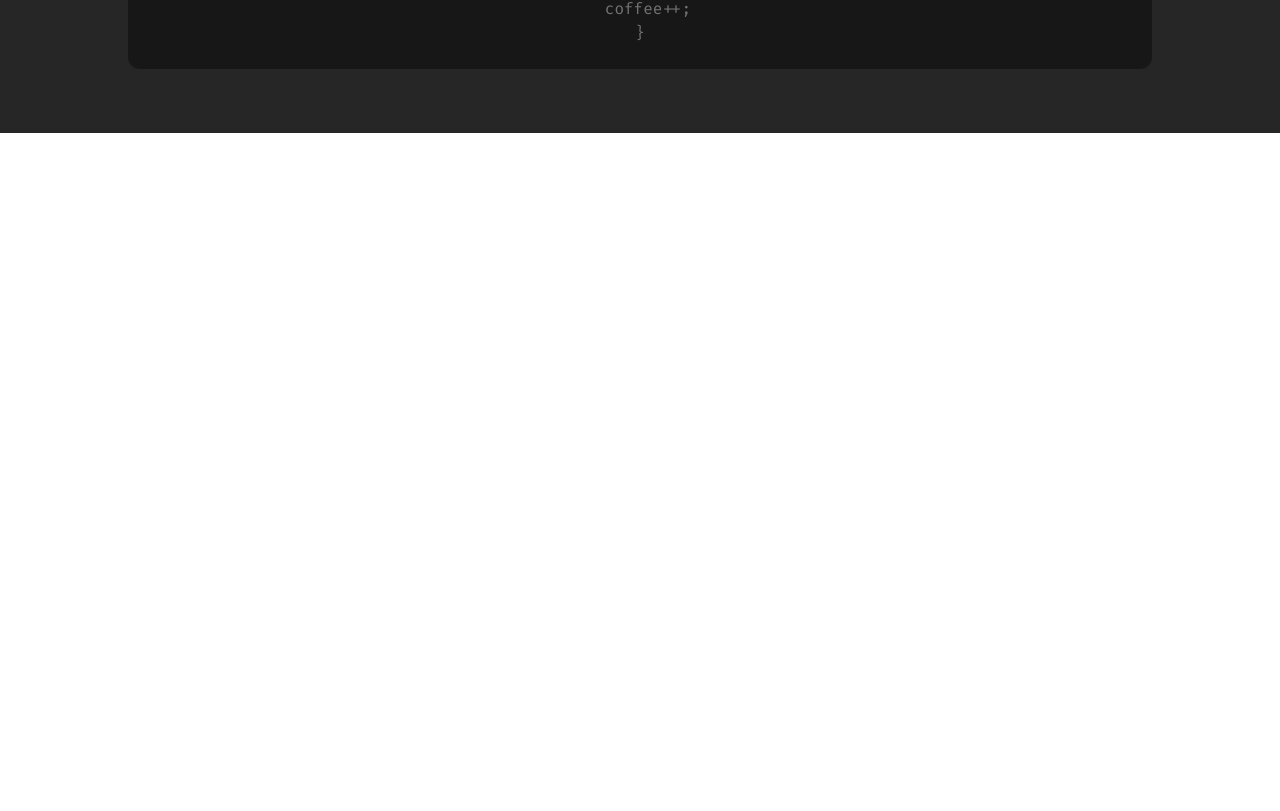
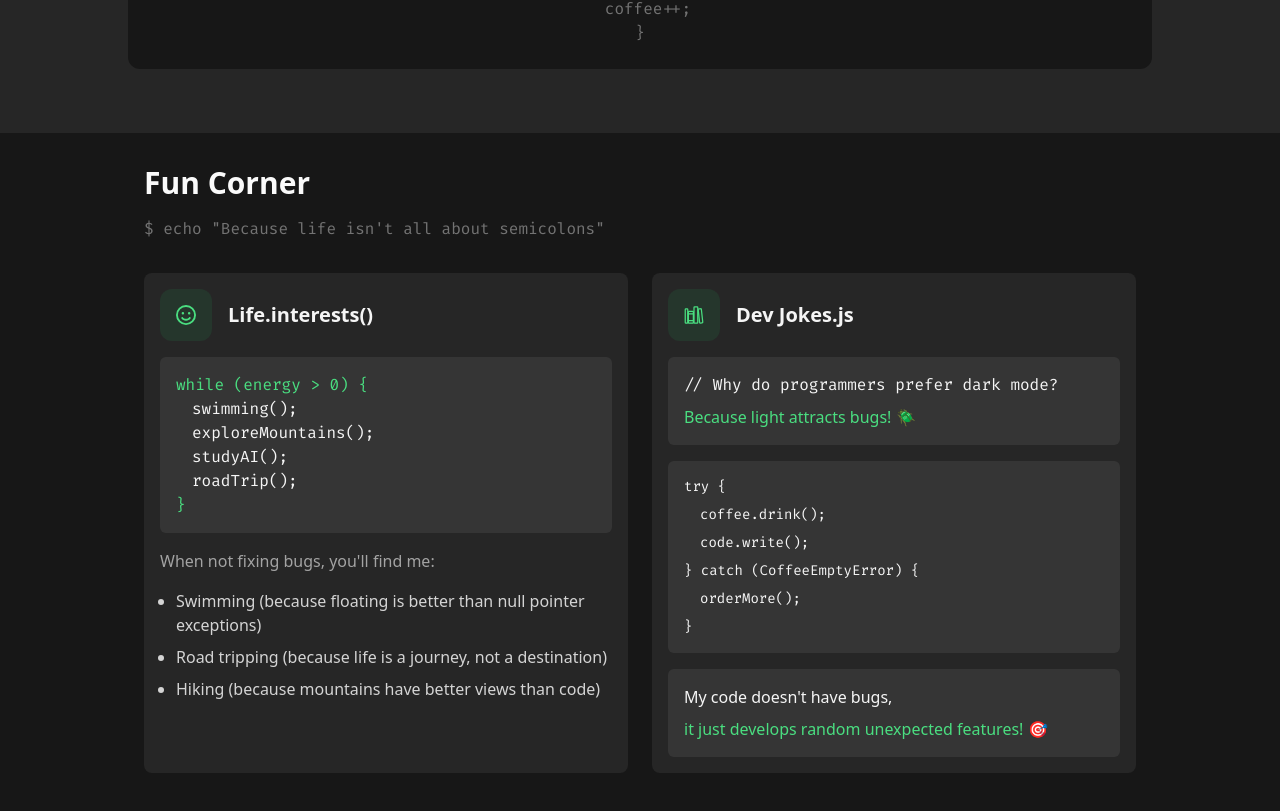
Before and after one commit to yasharya2901/my_portfolio_website, a Next.js app: page / in a window 1280 px wide. Shown: the part 4057-4868 px from the top of the page. Before the commit the page ends 4190 px from the top, so only its background shows below. Built offline with nearby package versions, Linux system fonts and the light colour scheme.

Commit message:
Fun Corner Completed

```diff
--- /dev/null
+++ b/src/app/components/FunCorner/FunCorner.tsx
@@ -0,0 +1,66 @@
+import React from 'react'
+import { FaRegFaceSmile } from 'react-icons/fa6'
+import { IoLibraryOutline } from 'react-icons/io5'
+
+function FunCorner() {
+  return (
+    <div className={`bg-[#171717] font-sans pb-16`}>
+        <div id="fun-corner-heading" className={`max-w-5xl mx-auto py-8 px-4`}>
+            <div className='text-3xl font-bold text-neutral-50 mb-4'>Fun Corner</div>
+            <div className='font-fira text-neutral-500'>{`$ echo "Because life isn't all about semicolons"`}</div>
+        </div>
+        <div className='grid md:grid-cols-2 gap-4 md:gap-6 justify-center md:max-w-5xl mx-auto px-4'>
+            <div className='bg-neutral-800 p-4 flex flex-col gap-4 rounded-lg hover:scale-[1.01] hover:transform transition-all'>
+                <div className='flex flex-row items-center gap-4'>
+                    <div className='text-green-400 text-xl bg-[#25362c] p-4 rounded-xl font-sans'><FaRegFaceSmile /></div>
+                    <div className='text-xl font-semibold text-neutral-100'>{`Life.interests()`}</div>
+                </div>
+                <div className='font-fira text-neutral-100 rounded-md bg-neutral-700/60 p-4'>
+                    <div className='text-green-400'>{`while (energy > 0) {`}</div>
+                    <div className='ml-4'>{`swimming();`}</div>
+                    <div className='ml-4'>{`exploreMountains();`}</div>
+                    <div className='ml-4'>{`studyAI();`}</div>
+                    <div className='ml-4'>{`roadTrip();`}</div>
+                    <div className='text-green-400'>{`}`}</div>
+                </div>
+                <div className='text-neutral-400'>
+                    {`When not fixing bugs, you'll find me:`}
+                </div>
+                <div>
+                    <ul className='list-disc ml-4 flex flex-col gap-2 text-base text-neutral-300'>
+                        <li>{`Swimming (because floating is better than null pointer exceptions)`}</li>
+                        <li>{`Road tripping (because life is a journey, not a destination)`}</li>
+                        <li>{`Hiking (because mountains have better views than code)`}</li>
+                    </ul>
+                </div>
+            </div>
+
+            <div className='bg-neutral-800 p-4 flex flex-col gap-4 rounded-lg hover:scale-[1.01] hover:transform transition-all'>
+                <div className='flex flex-row items-center gap-4'>
+                    <div className='text-green-400 text-xl bg-[#25362c] p-4 rounded-xl font-sans'><IoLibraryOutline /></div>
+                    <div className='text-xl font-semibold text-neutral-100'>{`Dev Jokes.js`}</div>
+                </div>
+                <div className='font-fira flex flex-col gap-2 text-neutral-100 rounded-md bg-neutral-700/60 p-4'>
+                    <div>{`// Why do programmers prefer dark mode?`}</div>
+                    <div className='font-sans text-green-400'>{`Because light attracts bugs! 🪲`}</div>
+                </div>
+                <div className='font-fira text-sm flex flex-col gap-2 text-neutral-100 rounded-md bg-neutral-700/60 p-4'>
+                    <div>{`try {`}</div>
+                    <div className='ml-4'>{`coffee.drink();`}</div>
+                    <div className='ml-4'>{`code.write();`}</div>
+                    <div>{`} catch (CoffeeEmptyError) {`}</div>
+                    <div className='ml-4'>{`orderMore();`}</div>
+                    <div>{`}`}</div>
+                </div>
+                <div className='font-sans flex flex-col gap-2 text-neutral-100 rounded-md bg-neutral-700/60 p-4'>
+                    <div>{`My code doesn't have bugs,`}</div>
+                    <div className='text-green-400'>{`it just develops random unexpected features! 🎯`}</div>
+                </div>
+            </div>
+
+        </div>
+    </div>
+  )
+}
+
+export default FunCorner
--- /dev/null
+++ b/src/app/components/FunCorner/index.ts
@@ -0,0 +1 @@
+export {default} from './FunCorner';
--- a/src/app/page.tsx
+++ b/src/app/page.tsx
@@ -1,6 +1,7 @@
 import About from "./components/About";
 import EducationDetails from "./components/EducationDetails";
 import FeaturedProjects from "./components/FeaturedProjects";
+import FunCorner from "./components/FunCorner";
 import Navbar from "./components/Navbar";
 import TechnicalStacks from "./components/TechnicalStacks";
 import WhoAmI from "./components/WhoAmI";
@@ -30,6 +31,9 @@ export default function Home() {
       <div>
         <EducationDetails/>
       </div>
+      <div>
+        <FunCorner/>
+      </div>
     </div>
   );
 }
```
